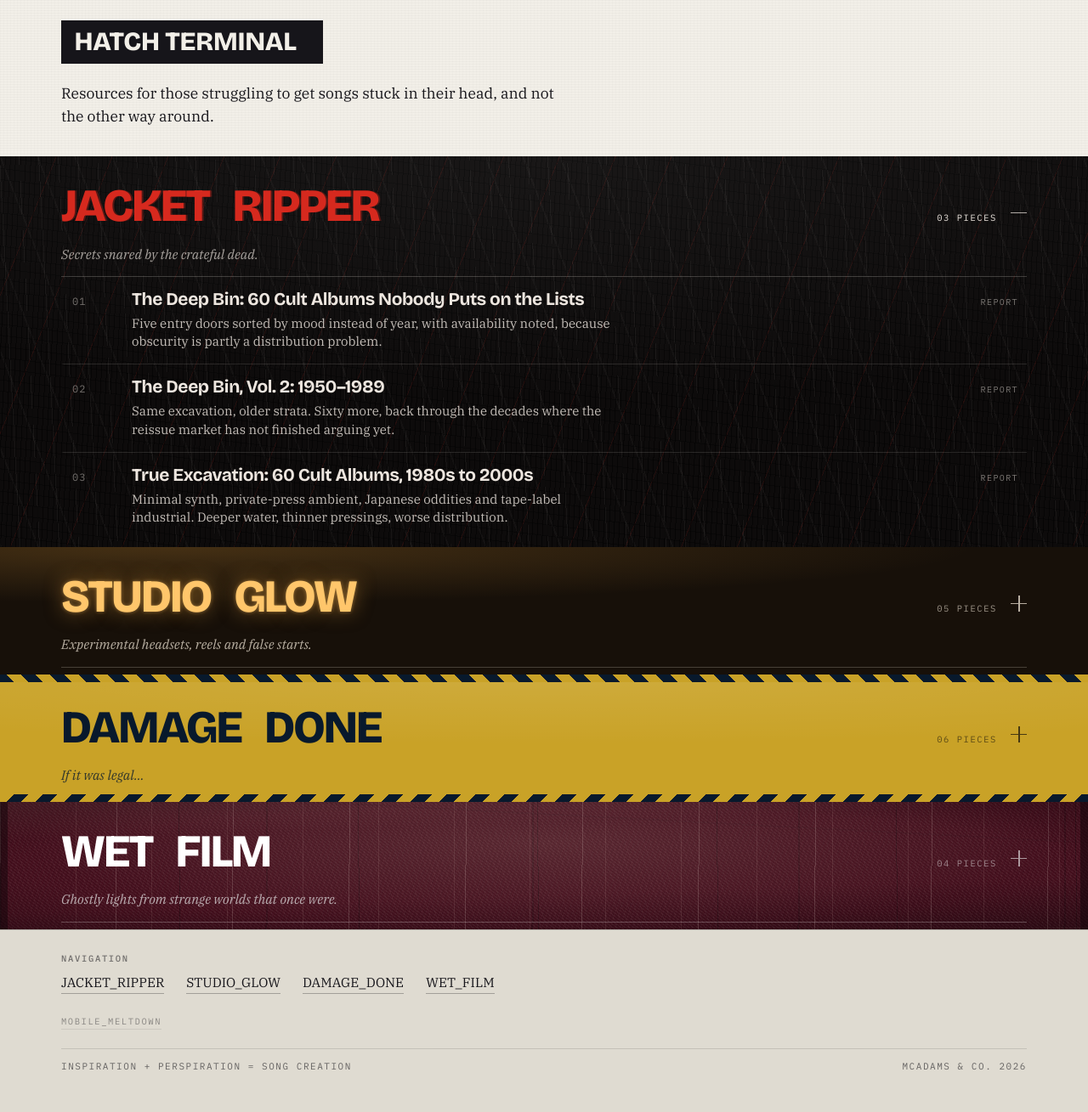
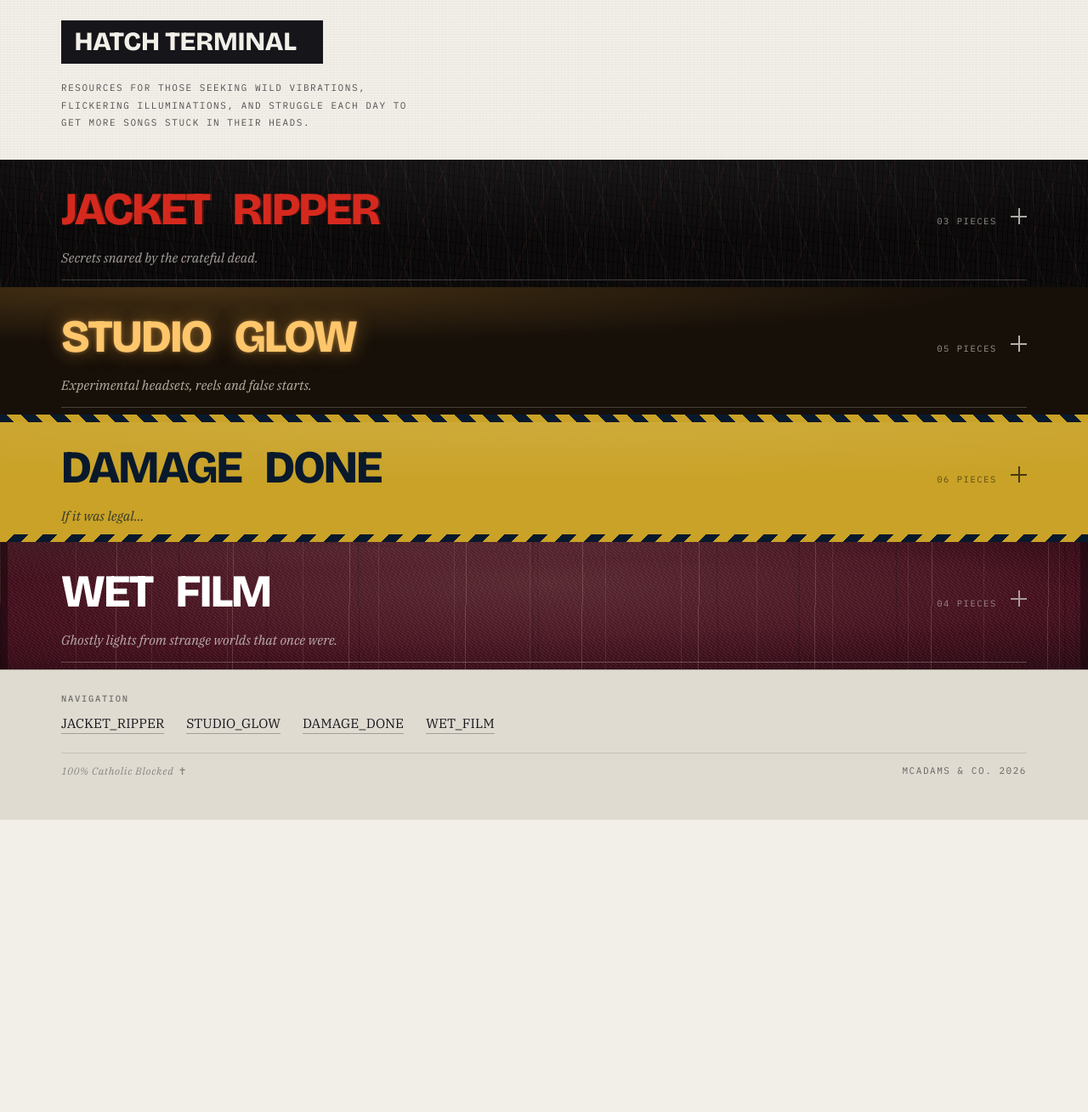
Before and after one commit to aquariumbirth/hatch_terminal, a plain HTML site: page index.html in a window 1280 px wide. Shown: the whole page at 85% size. After the commit the page ends 965 px from the top, so only its background shows below. Drawn offline with nearby package versions, Linux system fonts and the light colour scheme.

Commit message:
some edits

```diff
--- a/index.html
+++ b/index.html
@@ -89,7 +89,7 @@ header.mast{padding:24px 0 34px}
   padding:.30em .5em .36em;
   white-space:nowrap;
 }
-.creed{max-width:58ch;margin:22px 0 0;font-size:17.5px;line-height:1.5}
+.creed{max-width:62ch;margin:18px 0 0;font-family:'IBM Plex Mono',ui-monospace,Menlo,Consolas,monospace;font-size:11px;letter-spacing:.14em;text-transform:uppercase;line-height:1.85;opacity:.72}
 .creed em{font-style:italic;color:var(--blueprint)}
 
 /* ---------- WING MODULE ---------- */
@@ -166,11 +166,14 @@ footer h4{margin:0 0 9px;font-family:'IBM Plex Mono',monospace;font-size:10.5px;
 .nav{display:flex;gap:26px;flex-wrap:wrap}
 .nav a{text-decoration:none;font-size:15.5px;border-bottom:1px solid rgba(22,21,26,.3)}
 .nav a:hover{border-bottom-color:var(--alarm);color:var(--alarm)}
-.side{margin-top:18px}
-.side a{font-family:'IBM Plex Mono',ui-monospace,monospace;font-size:10.5px;
-  letter-spacing:.15em;text-transform:uppercase;text-decoration:none;opacity:.42;
-  border-bottom:1px solid rgba(22,21,26,.22);padding-bottom:2px}
-.side a:hover{opacity:1;color:var(--alarm);border-bottom-color:var(--alarm)}
+.hundred{font-family:'IBM Plex Serif',Georgia,serif;font-style:italic;font-weight:500;
+  font-size:12px;letter-spacing:.06em;text-decoration:none;opacity:.72;
+  border-bottom:1px solid transparent;padding-bottom:1px;transition:.14s}
+.hundred .cross{font-style:normal;color:var(--ink);opacity:1;margin-left:5px;
+  font-family:'IBM Plex Serif',Georgia,serif}
+.hundred:hover .cross,.hundred:focus-visible .cross{color:var(--alarm)}
+.hundred:hover,.hundred:focus-visible{opacity:1;color:var(--alarm);
+  border-bottom-color:var(--alarm)}
 .stamp{margin-top:22px;padding-top:12px;border-top:var(--hair);display:flex;
   justify-content:space-between;gap:12px;flex-wrap:wrap;opacity:.6}
 
@@ -252,8 +255,8 @@ footer h4{margin:0 0 9px;font-family:'IBM Plex Mono',monospace;font-size:10.5px;
   <div class="wrap">
     <h1 class="wordmark"><span class="box">HATCH TERMINAL<span class="us">_</span></span></h1>
     <p class="creed">
-      Resources for those struggling to get songs stuck in their head, and not the
-      other way around.
+      Resources for those seeking wild vibrations, flickering illuminations,
+      and struggle each day to get more songs stuck in their heads.
     </p>
   </div>
 </header>
@@ -506,11 +509,8 @@ footer h4{margin:0 0 9px;font-family:'IBM Plex Mono',monospace;font-size:10.5px;
       <a href="#damage-done">DAMAGE_DONE</a>
       <a href="#wet-film">WET_FILM</a>
     </div>
-    <div class="side">
-      <a href="studio-glow/mobile-meltdown/index.html">Mobile_Meltdown</a>
-    </div>
     <div class="stamp">
-      <span class="mono">Inspiration + Perspiration = Song Creation</span>
+      <a class="hundred" href="studio-glow/mobile-meltdown/index.html" title="100%">100% Catholic Blocked<span class="cross">&#10013;</span></a>
       <span class="mono">McAdams &amp; Co. <span id="yr">2026</span></span>
     </div>
   </div>
@@ -561,7 +561,8 @@ document.getElementById('yr').textContent=new Date().getFullYear();
     if(w) w.body.style.maxHeight=w.body.querySelector('.winner').offsetHeight+'px';
   });
 
-  if(location.hash) fromHash(); else open(wings[0]);
+  /* nothing opens on load; a hash still opens that wing */
+  if(location.hash) fromHash();
 })();
 </script>
 </body>
```
Also changed, not shown: studio-glow/mobile-meltdown/index.html (+7 -5 lines).
